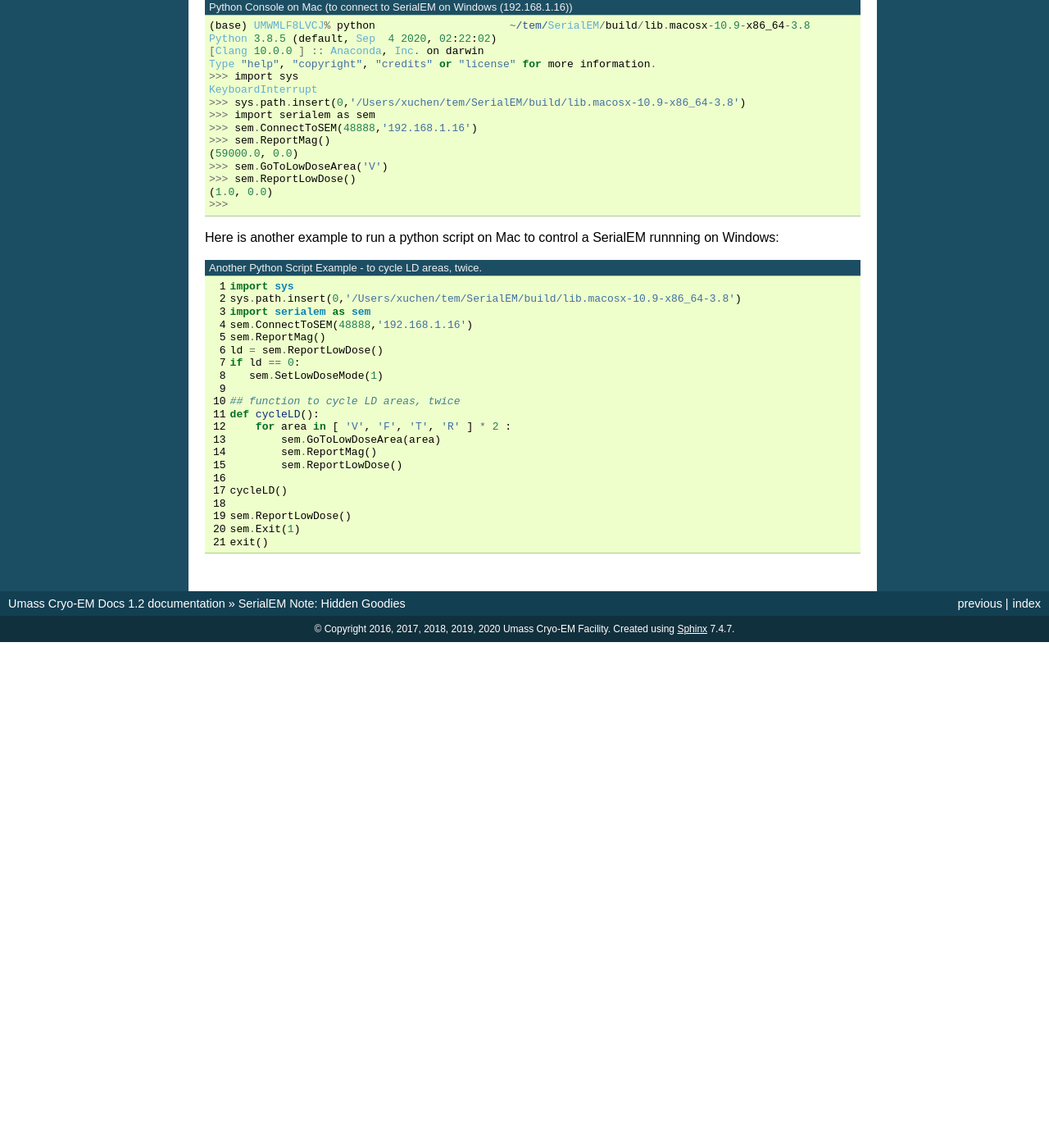
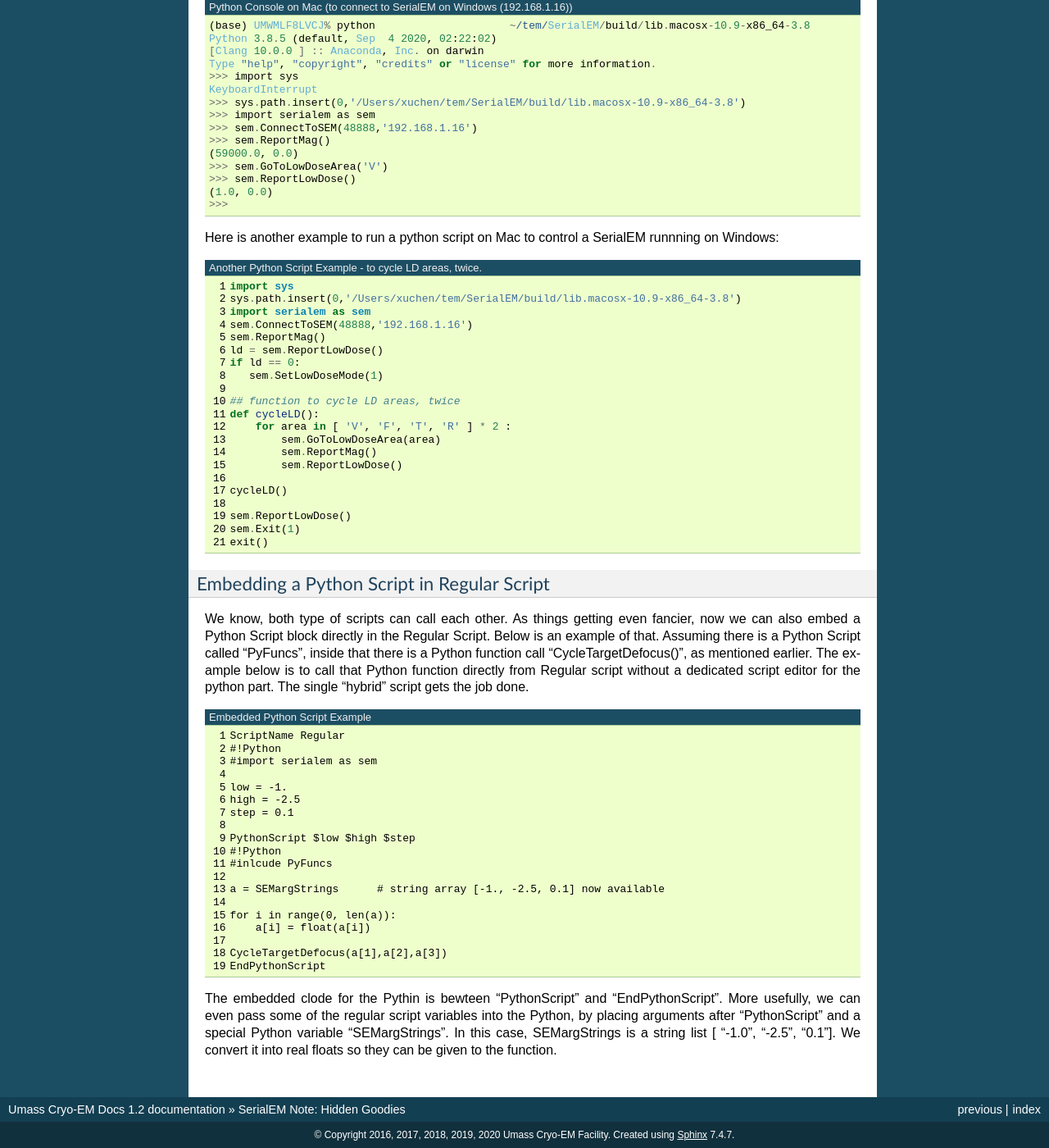
Before and after one commit to xuchen66/sphinx-emdocs, a Sphinx documentation site: the page built from source/serialem-note-hidden-goodies.rst, in a window 1280 px wide and 1400 px high, scrolled down 6278 px. Shown: the whole window at 82% size. Built offline with Sphinx 7.4.7, drawn with Linux system fonts in a browser that asks for light colours; pages that are not in the unit, such as notebooks, are missing from menus; before the commit the page ends 7061 px from its top, so only the background shows below that; some of the changed text lies outside the part shown.

Commit message:
Update serialem-note-hidden-goodies.rst

```diff
--- a/source/serialem-note-hidden-goodies.rst
+++ b/source/serialem-note-hidden-goodies.rst
@@ -6,7 +6,7 @@
 :Author: Chen Xu
 :Contact: <Chen.Xu@umassmed.edu>
 :Date-created: Nov 21, 2020
-:Last-updated: May 3, 2021
+:Last-updated: May 5, 2021
 
 .. glossary::
 
@@ -434,3 +434,36 @@
    sem.ReportLowDose()
    sem.Exit(1)
    exit()
+
+Embedding a Python Script in Regular Script
+~~~~~~~~~~~~~~~~~~~~~~~~~~~~~~~~~~~~~~~~~~~
+
+We know, both type of scripts can call each other. As things getting even fancier, now we can also embed a Python Script block directly in the Regular Script. Below is an example of that. Assuming there is a Python Script called "PyFuncs", inside that there is a Python function call "CycleTargetDefocus()", as mentioned earlier. The example below is to call that Python function directly from Regular script without a dedicated script editor for the python part. The single "hybrid" script gets the job done.
+
+.. code-block::
+   :linenos:
+   :caption: Embedded Python Script Example
+
+   ScriptName Regular
+   #!Python
+   #import serialem as sem
+
+   low = -1.
+   high = -2.5
+   step = 0.1
+
+   PythonScript $low $high $step
+   #!Python
+   #inlcude PyFuncs
+
+   a = SEMargStrings      # string array [-1., -2.5, 0.1] now available
+
+   for i in range(0, len(a)):
+       a[i] = float(a[i])
+
+   CycleTargetDefocus(a[1],a[2],a[3])
+   EndPythonScript
+
+
+The embedded clode for the Pythin is bewteen "PythonScript" and "EndPythonScript". More usefully, we can even pass some of the regular script variables into
+the Python, by placing arguments after "PythonScript" and a special Python variable "SEMargStrings". In this case, SEMargStrings is a string list [ "-1.0", "-2.5", "0.1"]. We convert it into real floats so they can be given to the function.
```
